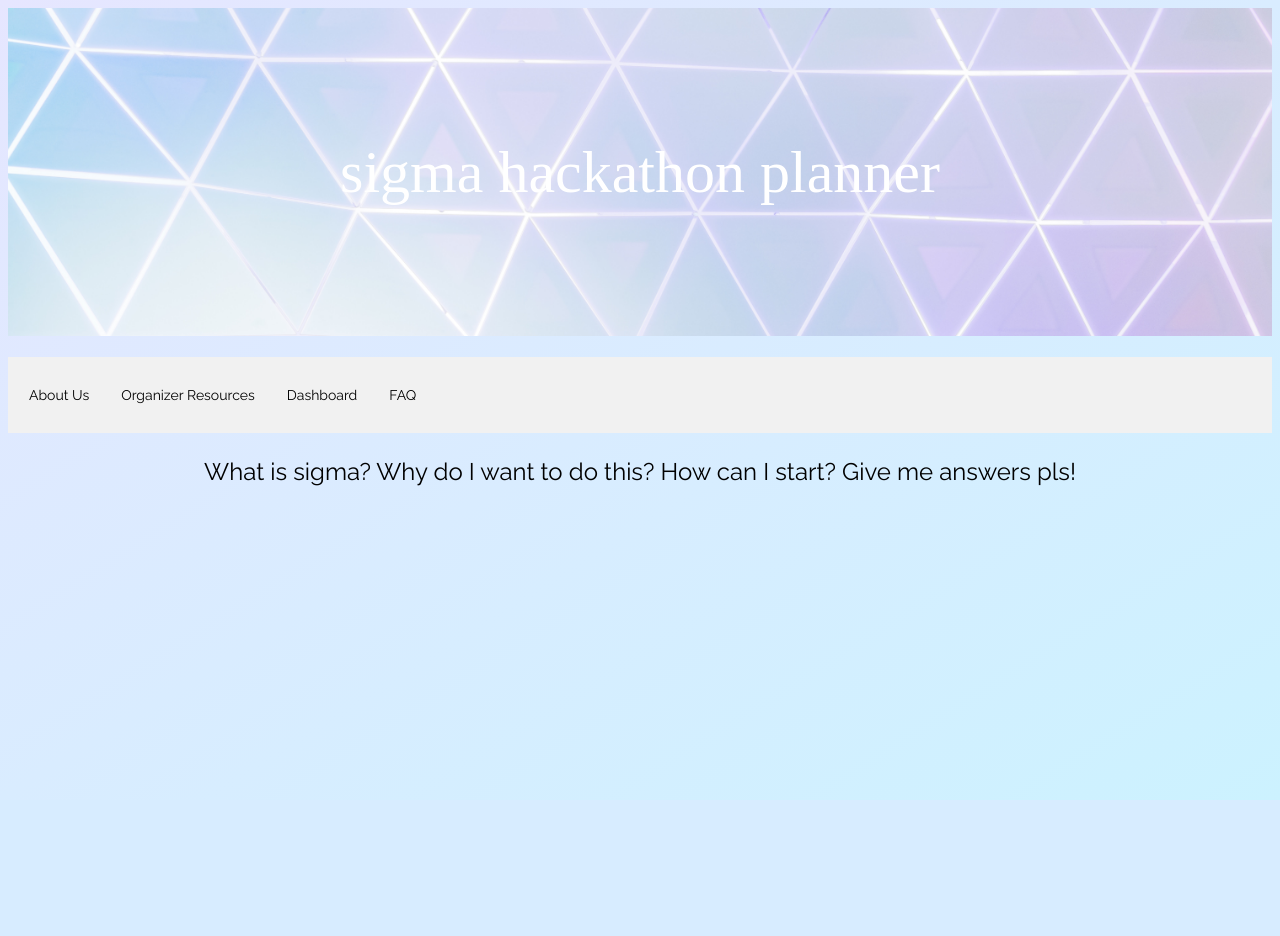
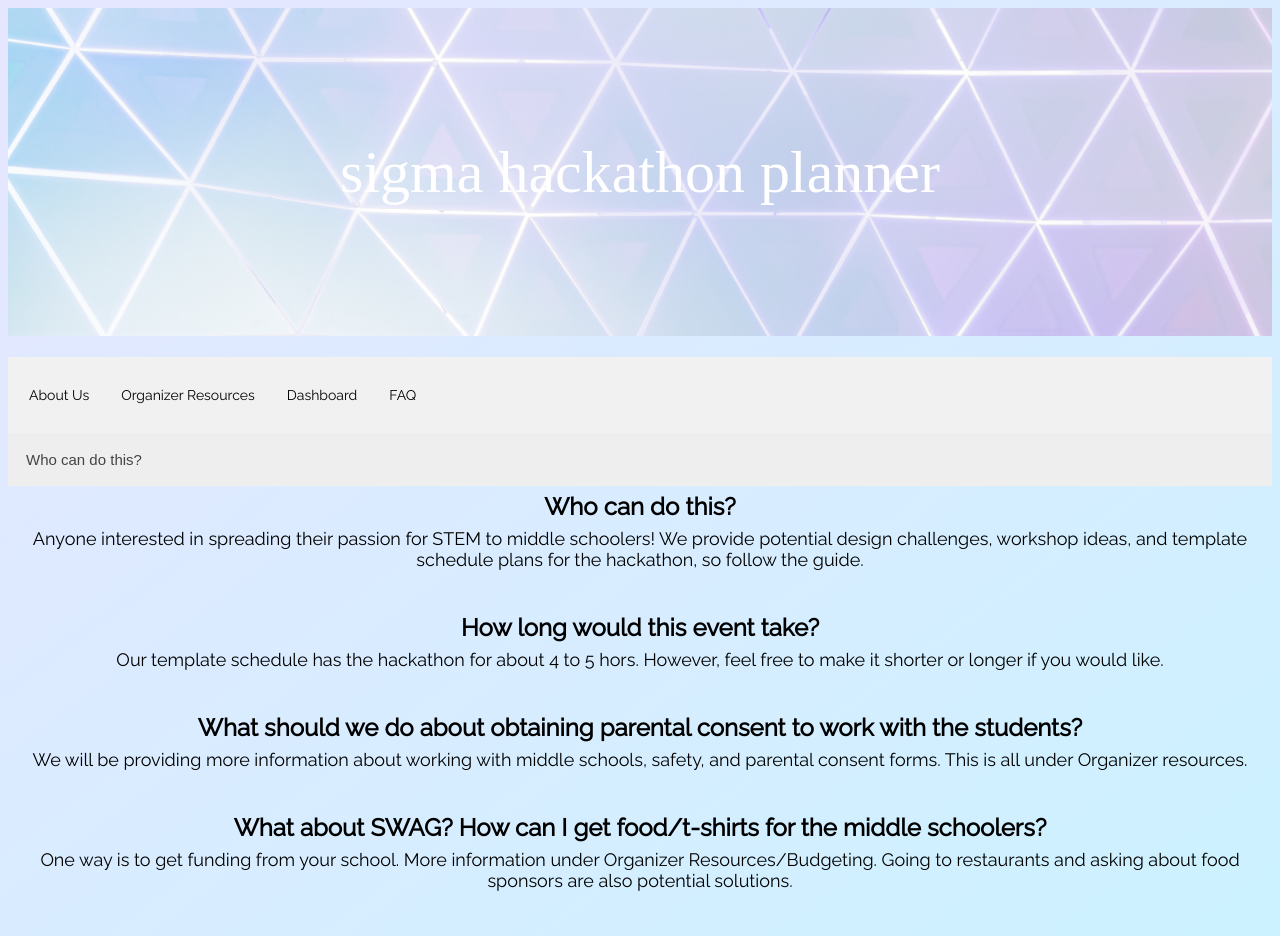
Before and after one commit to ltrautman/femSTEM, a Django app: page /faq/ in a window 1280 px wide. Before the commit the page ends 486 px from the top, so only its background shows below. Run offline with Django 3.2, Linux system fonts and the light colour scheme; some web fonts are replaced.

Commit message:
faq and dashboard fixes

```diff
--- a/sigma/sigmaweb/static/css/styles.css
+++ b/sigma/sigmaweb/static/css/styles.css
@@ -271,3 +271,27 @@ tr:nth-child(even) {
     border-radius: 5px;
     margin: auto;
 }
+
+.accordion {
+    background-color: #eee;
+    color: #444;
+    cursor: pointer;
+    padding: 18px;
+    width: 100%;
+    border: none;
+    text-align: left;
+    outline: none;
+    font-size: 15px;
+    transition: 0.4s;
+}
+
+.active, .accordion:hover {
+    background-color: #ccc;
+}
+
+.panel {
+    padding: 0 18px;
+    display: none;
+    background-color: white;
+    overflow: hidden;
+}
--- a/sigma/sigmaweb/templates/dashboard.js
+++ b/sigma/sigmaweb/static/js/dashboard.js
@@ -1,6 +1,5 @@
 // Set the date we're counting down to
 var countDownDate = new Date("April 29, 2018 15:37:25").getTime();
-
 // Update the count down every 1 second
 var x = setInterval(function() {
 
@@ -23,6 +22,8 @@ var x = setInterval(function() {
   // If the count down is finished, write some text
   if (distance < 0) {
     clearInterval(x);
-    document.getElementById("countDownTimer").innerHTML = "EXPIRED";
+    document.getElementById("countDownTimer").innerHTML = "Past Event";
   }
 }, 1000);
+
+setInterval();
--- /dev/null
+++ b/sigma/sigmaweb/static/js/faq.js
@@ -0,0 +1,14 @@
+var acc = document.getElementsByClassName("accordion");
+var i;
+
+for (i = 0; i < acc.length; i++) {
+  acc[i].addEventListener("click", function() {
+    this.classList.toggle("active");
+    var panel = this.nextElementSibling;
+    if (panel.style.maxHeight){
+      panel.style.maxHeight = null;
+    } else {
+      panel.style.maxHeight = panel.scrollHeight + "px";
+    }
+  });
+}
--- a/sigma/sigmaweb/templates/faq.html
+++ b/sigma/sigmaweb/templates/faq.html
@@ -10,6 +10,8 @@
 		<link href='https://fonts.googleapis.com/css?family=Nova Round' rel='stylesheet'>
 		<link href='https://fonts.googleapis.com/css?family=Raleway' rel='stylesheet'>
 		<link rel="stylesheet" href="{% static 'css/styles.css' %}">
+		<script type="text/javascript" src="{% static 'js/faq.js' %}"></script>
+
 		<h1></h1>
 	</head>
 	<div class="tab">
@@ -19,6 +21,32 @@
     	<a href="{% url 'faq'%}"><button class="tablinks">FAQ</button></a>
 	</div>
 	<body id="grad">
-		<p>What is sigma? Why do I want to do this? How can I start? Give me answers pls!</p>
+
+		<button class="accordion">Who can do this?</button>
+		<div class="panel">
+			<p class="aboutus_answer">Anyone interested in spreading their passion for STEM to middle schoolers!
+				We provide potential design challenges, workshop ideas, and template schedule plans for the hackathon,
+				so follow the guide.</p>
+		</div>
+
+		<h2 class="aboutus_question">Who can do this?</h2>
+		<p class="aboutus_answer">Anyone interested in spreading their passion for STEM to middle schoolers!
+			We provide potential design challenges, workshop ideas, and template schedule plans for the hackathon,
+			so follow the guide.</p><br>
+
+		<h2 class="aboutus_question">How long would this event take?</h2>
+		<p class="aboutus_answer">Our template schedule has the hackathon for about 4 to 5 hors.
+			However, feel free to make it shorter or longer if you would like.</p><br>
+
+		<h2 class="aboutus_question">What should we do about obtaining parental consent
+			to work with the students?</h2>
+		<p class="aboutus_answer">We will be providing more information about working with middle schools,
+			safety, and parental consent forms. This is all under Organizer resources.</p><br>
+
+	  <h2 class="aboutus_question">What about SWAG? How can I get food/t-shirts for the middle schoolers?</h2>
+		<p class="aboutus_answer">One way is to get funding from your school. More information under
+			Organizer Resources/Budgeting.
+			Going to restaurants and asking about food sponsors are also potential solutions.</p><br>
+
 	</body>
 </html>
```
Also changed, not shown: sigma/sigmaweb/templates/dashboard.html (+10 -8 lines), 2 other files.
